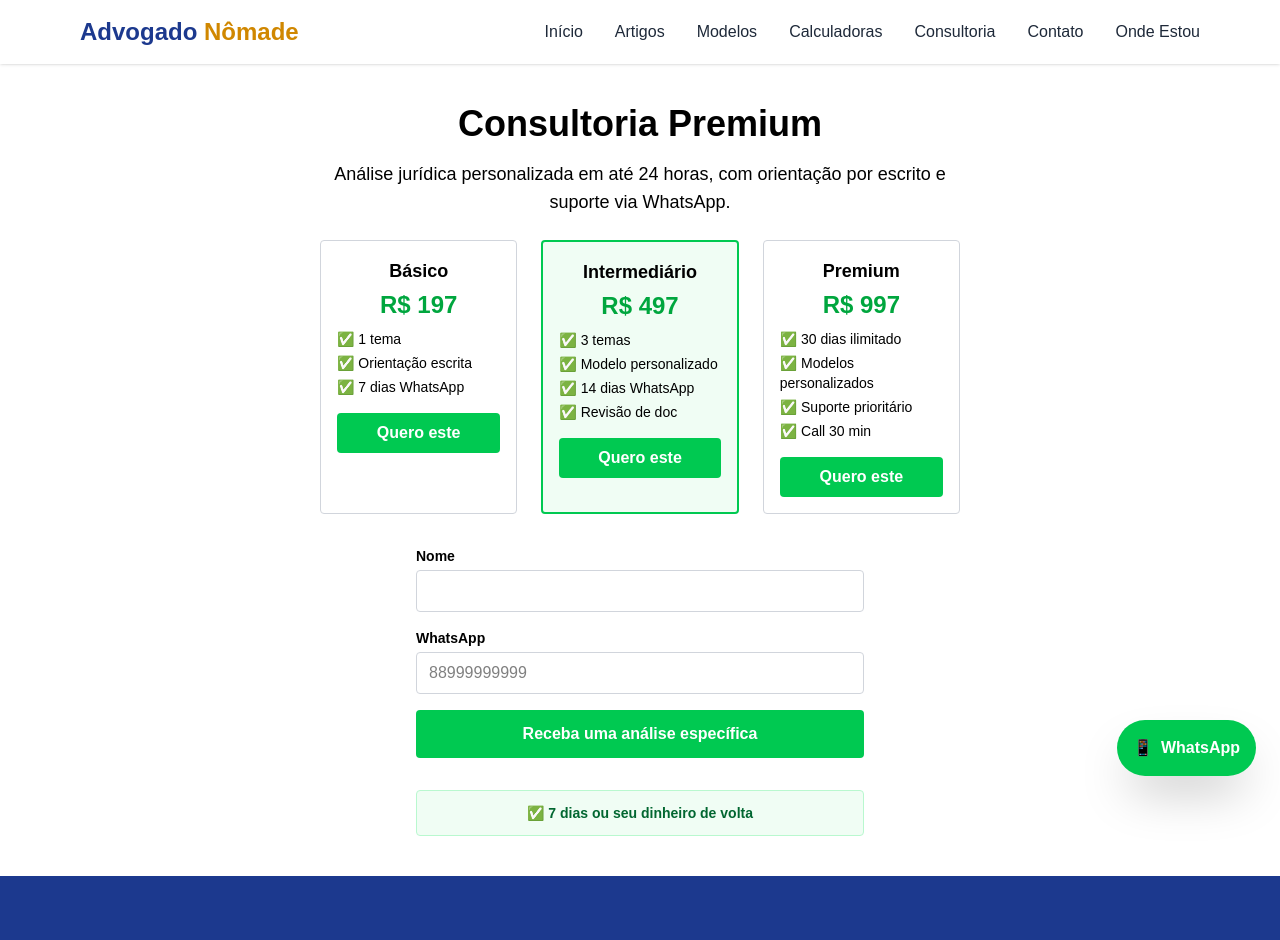
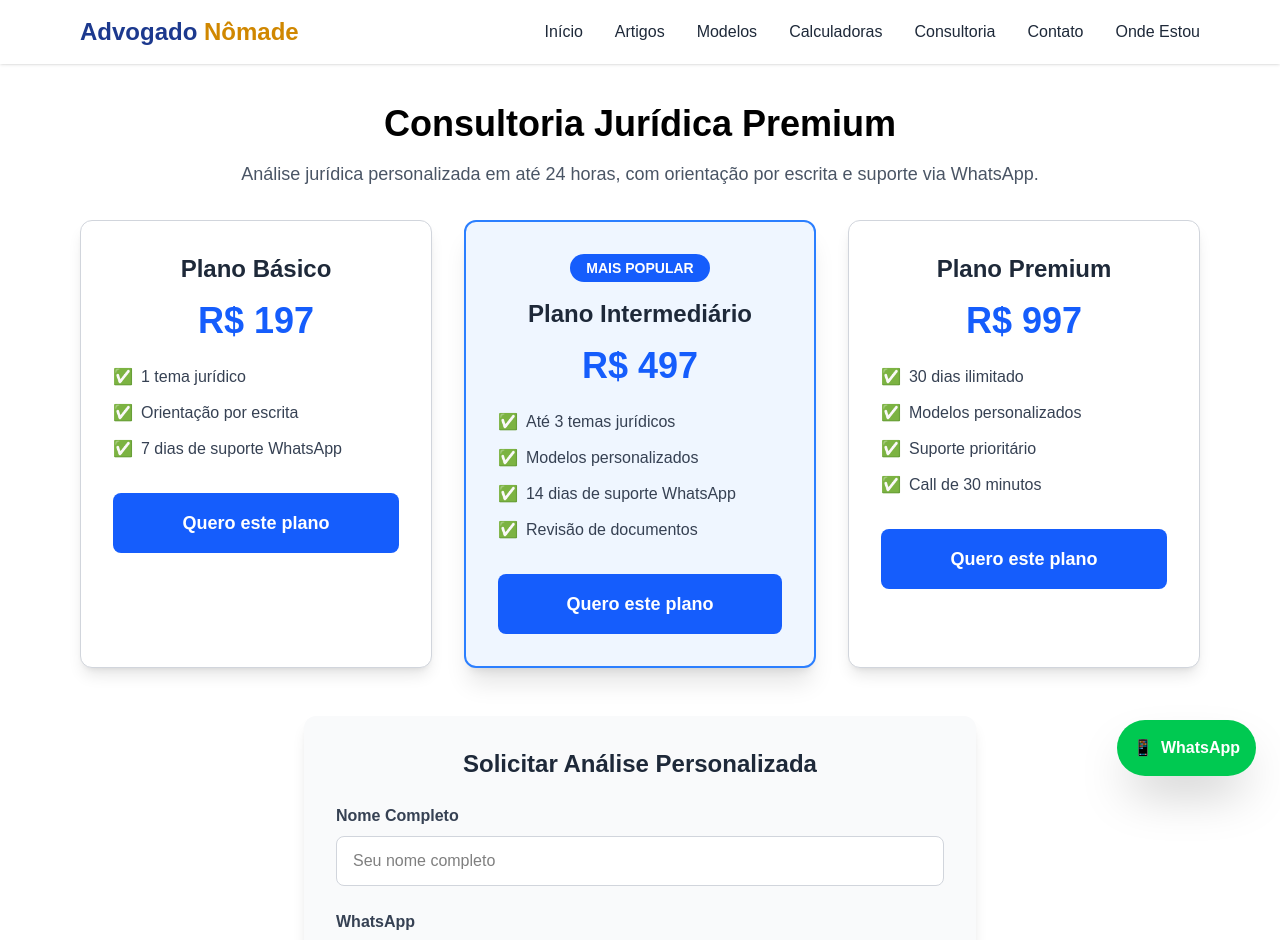
Before and after one commit to mestrereginaldo-site/advogadonomade1, a Next.js app: page /consultoria in a window 1280 px wide. Shown: the top 940 px of the page. Built offline with nearby package versions, Linux system fonts and the light colour scheme.

Commit message:
Update page.tsx

```diff
--- a/app/consultoria/page.tsx
+++ b/app/consultoria/page.tsx
@@ -1,7 +1,19 @@
 "use client";
-import Link from "next/link";
+import { useEffect } from "react";
 
 export default function Consultoria() {
+  useEffect(() => {
+    // Adiciona metadata via useEffect para páginas client-side
+    const metaDescription = document.createElement('meta');
+    metaDescription.name = 'description';
+    metaDescription.content = 'Consultoria jurídica premium com análise personalizada do seu caso. Planos básico, intermediário e premium com suporte via WhatsApp.';
+    document.head.appendChild(metaDescription);
+
+    return () => {
+      document.head.removeChild(metaDescription);
+    };
+  }, []);
+
   const handleSubmit = (e: React.FormEvent<HTMLFormElement>) => {
     e.preventDefault();
     const form = e.currentTarget;
@@ -13,46 +25,94 @@ export default function Consultoria() {
 
   return (
     <main className="min-h-screen bg-white text-black">
-      <div className="max-w-2xl mx-auto px-4 py-10">
-        <h1 className="text-3xl md:text-4xl font-bold mb-4 text-center">Consultoria Premium</h1>
-        <p className="text-lg mb-6 text-center">Análise jurídica personalizada em até 24 horas, com orientação por escrito e suporte via WhatsApp.</p>
+      <div className="max-w-6xl mx-auto px-4 py-10">
+        <h1 className="text-3xl md:text-4xl font-bold mb-4 text-center">Consultoria Jurídica Premium</h1>
+        <p className="text-lg mb-8 text-center text-gray-600">Análise jurídica personalizada em até 24 horas, com orientação por escrita e suporte via WhatsApp.</p>
 
-        {/* PREÇOS (mesmos 3 cards compactos) */}
-        <div className="grid grid-cols-1 md:grid-cols-3 gap-6 mb-8">
+        {/* PREÇOS - Cards maiores */}
+        <div className="grid grid-cols-1 md:grid-cols-3 gap-8 mb-12">
           {/* CARD R$ 197 */}
-          <div className="border border-gray-300 rounded p-4 text-center">
-            <h3 className="text-lg font-semibold mb-1">Básico</h3>
-            <p className="text-2xl font-bold text-green-600 mb-2">R$ 197</p>
-            <ul className="text-sm text-left space-y-1 mb-4"><li>✅ 1 tema</li><li>✅ Orientação escrita</li><li>✅ 7 dias WhatsApp</li></ul>
-            <button onClick={() => window.open("https://wa.me/71986482241?text=Quero%20Básico%20R%24197", "_blank")} className="w-full bg-green-500 hover:bg-green-600 text-white font-semibold py-2 rounded">Quero este</button>
+          <div className="border border-gray-300 rounded-xl p-8 text-center bg-white shadow-lg hover:shadow-xl transition-shadow duration-300">
+            <h3 className="text-2xl font-bold mb-4 text-gray-800">Plano Básico</h3>
+            <p className="text-4xl font-bold text-blue-600 mb-6">R$ 197</p>
+            <ul className="text-left space-y-3 mb-8 text-gray-700">
+              <li className="flex items-center">✅ <span className="ml-2">1 tema jurídico</span></li>
+              <li className="flex items-center">✅ <span className="ml-2">Orientação por escrita</span></li>
+              <li className="flex items-center">✅ <span className="ml-2">7 dias de suporte WhatsApp</span></li>
+            </ul>
+            <button onClick={() => window.open("https://wa.me/71986482241?text=Quero%20o%20Plano%20Básico%20R%24197", "_blank")} className="w-full bg-blue-600 hover:bg-blue-700 text-white font-bold py-4 px-6 rounded-lg transition duration-300 text-lg">
+              Quero este plano
+            </button>
           </div>
 
-          {/* CARD R$ 497 */}
-          <div className="border-2 border-green-500 rounded p-4 text-center bg-green-50">
-            <h3 className="text-lg font-semibold mb-1">Intermediário</h3>
-            <p className="text-2xl font-bold text-green-600 mb-2">R$ 497</p>
-            <ul className="text-sm text-left space-y-1 mb-4"><li>✅ 3 temas</li><li>✅ Modelo personalizado</li><li>✅ 14 dias WhatsApp</li><li>✅ Revisão de doc</li></ul>
-            <button onClick={() => window.open("https://wa.me/71986482241?text=Quero%20Intermediário%20R%24497", "_blank")} className="w-full bg-green-500 hover:bg-green-600 text-white font-semibold py-2 rounded">Quero este</button>
+          {/* CARD R$ 497 - DESTAQUE */}
+          <div className="border-2 border-blue-500 rounded-xl p-8 text-center bg-blue-50 shadow-xl transform hover:scale-105 transition duration-300">
+            <div className="inline-block bg-blue-600 text-white px-4 py-1 rounded-full text-sm font-semibold mb-4">
+              MAIS POPULAR
+            </div>
+            <h3 className="text-2xl font-bold mb-4 text-gray-800">Plano Intermediário</h3>
+            <p className="text-4xl font-bold text-blue-600 mb-6">R$ 497</p>
+            <ul className="text-left space-y-3 mb-8 text-gray-700">
+              <li className="flex items-center">✅ <span className="ml-2">Até 3 temas jurídicos</span></li>
+              <li className="flex items-center">✅ <span className="ml-2">Modelos personalizados</span></li>
+              <li className="flex items-center">✅ <span className="ml-2">14 dias de suporte WhatsApp</span></li>
+              <li className="flex items-center">✅ <span className="ml-2">Revisão de documentos</span></li>
+            </ul>
+            <button onClick={() => window.open("https://wa.me/71986482241?text=Quero%20o%20Plano%20Intermediário%20R%24497", "_blank")} className="w-full bg-blue-600 hover:bg-blue-700 text-white font-bold py-4 px-6 rounded-lg transition duration-300 text-lg">
+              Quero este plano
+            </button>
           </div>
 
           {/* CARD R$ 997 */}
-          <div className="border border-gray-300 rounded p-4 text-center">
-            <h3 className="text-lg font-semibold mb-1">Premium</h3>
-            <p className="text-2xl font-bold text-green-600 mb-2">R$ 997</p>
-            <ul className="text-sm text-left space-y-1 mb-4"><li>✅ 30 dias ilimitado</li><li>✅ Modelos personalizados</li><li>✅ Suporte prioritário</li><li>✅ Call 30 min</li></ul>
-            <button onClick={() => window.open("https://wa.me/71986482241?text=Quero%20Premium%20R%24997", "_blank")} className="w-full bg-green-500 hover:bg-green-600 text-white font-semibold py-2 rounded">Quero este</button>
+          <div className="border border-gray-300 rounded-xl p-8 text-center bg-white shadow-lg hover:shadow-xl transition-shadow duration-300">
+            <h3 className="text-2xl font-bold mb-4 text-gray-800">Plano Premium</h3>
+            <p className="text-4xl font-bold text-blue-600 mb-6">R$ 997</p>
+            <ul className="text-left space-y-3 mb-8 text-gray-700">
+              <li className="flex items-center">✅ <span className="ml-2">30 dias ilimitado</span></li>
+              <li className="flex items-center">✅ <span className="ml-2">Modelos personalizados</span></li>
+              <li className="flex items-center">✅ <span className="ml-2">Suporte prioritário</span></li>
+              <li className="flex items-center">✅ <span className="ml-2">Call de 30 minutos</span></li>
+            </ul>
+            <button onClick={() => window.open("https://wa.me/71986482241?text=Quero%20o%20Plano%20Premium%20R%24997", "_blank")} className="w-full bg-blue-600 hover:bg-blue-700 text-white font-bold py-4 px-6 rounded-lg transition duration-300 text-lg">
+              Quero este plano
+            </button>
           </div>
         </div>
 
-        {/* FORMULÁRIO CENTRALIZADO E CURTO */}
-        <form onSubmit={handleSubmit} className="max-w-md mx-auto space-y-4">
-          <div><label className="block mb-1 font-semibold text-sm">Nome</label><input name="nome" required className="w-full px-3 py-2 border border-gray-300 rounded bg-white text-black" /></div>
-          <div><label className="block mb-1 font-semibold text-sm">WhatsApp</label><input name="whatsapp" type="tel" required placeholder="88999999999" className="w-full px-3 py-2 border border-gray-300 rounded bg-white text-black" /></div>
-          <button type="submit" className="w-full bg-green-500 hover:bg-green-600 text-white font-semibold py-3 rounded">Receba uma análise específica</button>
-        </form>
+        {/* FORMULÁRIO */}
+        <div className="max-w-2xl mx-auto bg-gray-50 rounded-xl p-8 shadow-lg">
+          <h2 className="text-2xl font-bold mb-6 text-center text-gray-800">Solicitar Análise Personalizada</h2>
+          <form onSubmit={handleSubmit} className="space-y-6">
+            <div>
+              <label className="block mb-2 font-semibold text-gray-700">Nome Completo</label>
+              <input
+                name="nome"
+                required
+                className="w-full px-4 py-3 border border-gray-300 rounded-lg bg-white text-black focus:ring-2 focus:ring-blue-500 focus:border-transparent"
+                placeholder="Seu nome completo"
+              />
+            </div>
+            <div>
+              <label className="block mb-2 font-semibold text-gray-700">WhatsApp</label>
+              <input
+                name="whatsapp"
+                type="tel"
+                required
+                placeholder="(11) 99999-9999"
+                className="w-full px-4 py-3 border border-gray-300 rounded-lg bg-white text-black focus:ring-2 focus:ring-blue-500 focus:border-transparent"
+              />
+            </div>
+            <button type="submit" className="w-full bg-blue-600 hover:bg-blue-700 text-white font-bold py-4 px-6 rounded-lg transition duration-300 text-lg">
+              Receber Análise Específica do Meu Caso
+            </button>
+          </form>
+        </div>
 
-        {/* GARANTIA PEQUENA */}
-        <div className="mt-8 max-w-md mx-auto p-3 bg-green-50 border border-green-200 rounded text-center"><p className="text-green-800 font-semibold text-sm">✅ 7 dias ou seu dinheiro de volta</p></div>
+        {/* GARANTIA */}
+        <div className="mt-12 max-w-md mx-auto p-6 bg-blue-50 border border-blue-200 rounded-xl text-center">
+          <p className="text-blue-800 font-bold text-lg">✅ Garantia de 7 dias ou seu dinheiro de volta</p>
+          <p className="text-blue-600 text-sm mt-2">Se não ficar satisfeito, devolvemos 100% do seu investimento</p>
+        </div>
       </div>
     </main>
   );
```
